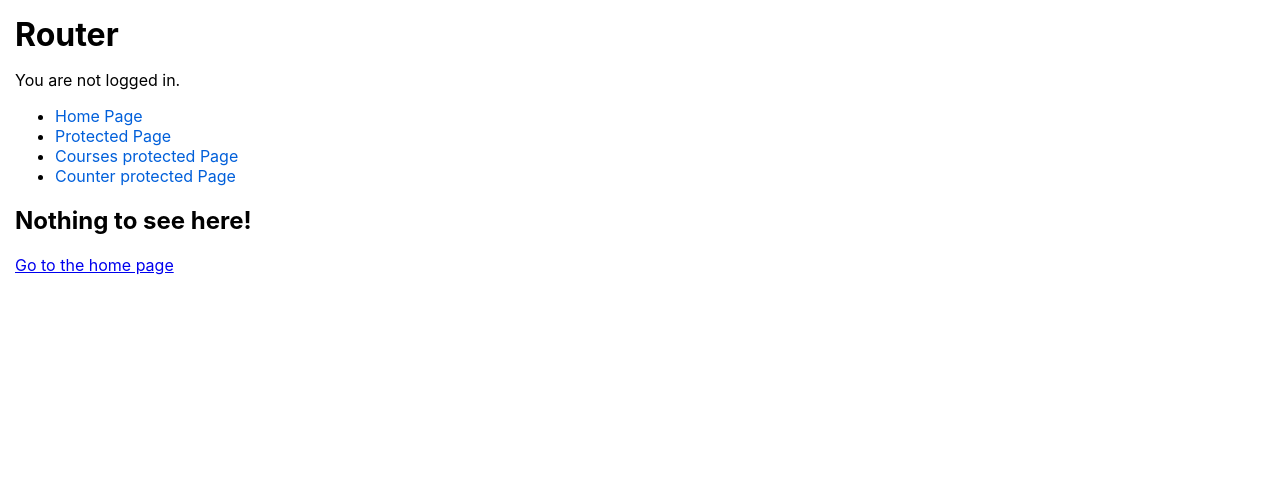
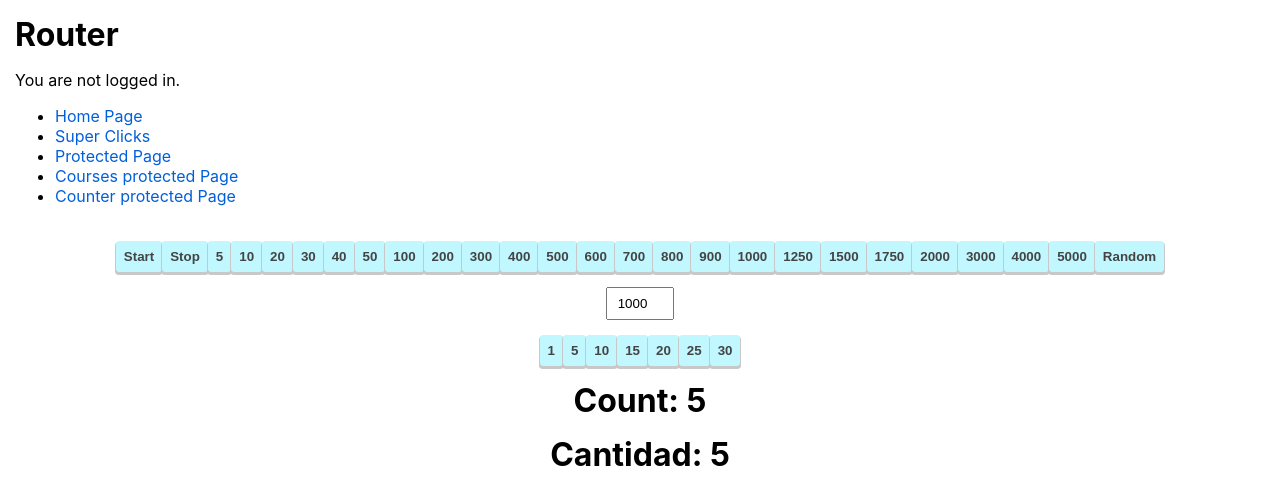
Before and after one commit to revione/template-react-ts-craco-styled-components-router, a React (Create React App) app: page /super-clicks in a window 1280 px wide. Shown: the top 504 px of the page. Built offline with nearby package versions, Linux system fonts and the light colour scheme.

Commit message:
super clicks

```diff
--- /dev/null
+++ b/src/pages/SuperClicks/index.tsx
@@ -0,0 +1,179 @@
+import { useCallback, useEffect, useRef, useState } from "react"
+import { Global } from "./styles"
+
+function useInterval(callback: () => void, delay: number, stop: boolean) {
+  const savedCallback = useRef<any>()
+
+  // Remember the latest callback.
+  useEffect(() => {
+    savedCallback.current = callback
+  }, [callback])
+
+  // Set up the interval.
+  useEffect(() => {
+    function tick() {
+      savedCallback.current()
+    }
+    if (delay !== null) {
+      let id = setInterval(tick, delay)
+      if (stop) clearInterval(id)
+      return () => clearInterval(id)
+    }
+  }, [delay, stop])
+}
+
+function getRndInteger(min: number, max: number) {
+  return Math.floor(Math.random() * (max - min + 1)) + min
+}
+
+const TheClicks = ({ clicks, delay, stop }: any) => {
+  useInterval(
+    () => {
+      clicks()
+    },
+    delay,
+    stop
+  )
+
+  return null
+}
+
+export const SuperClicks = () => {
+  const [delay, setDelay] = useState(1000)
+  const [count, setCount] = useState(0)
+  const [stop, setStop] = useState(false)
+  const [cantidad, setCantidad] = useState(5)
+
+  const divRef1 = useRef<HTMLDivElement>(null)
+  const divRef2 = useRef<HTMLDivElement>(null)
+  const divRef3 = useRef<HTMLDivElement>(null)
+  const divRef4 = useRef<HTMLDivElement>(null)
+  const divRef5 = useRef<HTMLDivElement>(null)
+
+  const clicks = () => {
+    if (divRef1) divRef1.current?.click()
+    if (divRef2) divRef2.current?.click()
+    if (divRef3) divRef3.current?.click()
+    if (divRef4) divRef4.current?.click()
+    if (divRef5) divRef5.current?.click()
+  }
+
+  const showConsole = (text: string) => {
+    console.log(
+      `%c  ${text} `,
+      `color:#a5cdff; font:700 12px "Herculanum" ,san-serif;`
+    )
+  }
+
+  useInterval(
+    () => {
+      // Your custom logic here
+      setCount(count + 1)
+    },
+    delay,
+    stop
+  )
+
+  function handleDelayChange(e: any) {
+    setDelay(e.target.value)
+  }
+
+  function handleSetDelay(de: any) {
+    setDelay(de)
+  }
+
+  function handleRandom() {
+    setDelay(getRndInteger(100, 1000))
+  }
+
+  function handleStop() {
+    setStop(true)
+    setStop(false)
+  }
+
+  console.log("delay ", delay)
+
+  const runClicks = useCallback(() => {
+    const list = []
+
+    for (let index = 0; index < cantidad; index++) {
+      list.push(<TheClicks key={index} {...{ clicks, delay, stop }} />)
+    }
+
+    return list
+  }, [cantidad, delay, stop])
+
+  return (
+    <Global>
+      {runClicks()}
+
+      <div>
+        <button onClick={() => handleSetDelay(10)}>Start</button>
+        <button onClick={handleStop}>Stop</button>
+        <button onClick={() => handleSetDelay(5)}>5</button>
+        <button onClick={() => handleSetDelay(10)}>10</button>
+        <button onClick={() => handleSetDelay(20)}>20</button>
+        <button onClick={() => handleSetDelay(30)}>30</button>
+        <button onClick={() => handleSetDelay(40)}>40</button>
+        <button onClick={() => handleSetDelay(50)}>50</button>
+
+        <button onClick={() => handleSetDelay(100)}>100</button>
+
+        <button onClick={() => handleSetDelay(200)}>200</button>
+
+        <button onClick={() => handleSetDelay(300)}>300</button>
+
+        <button onClick={() => handleSetDelay(400)}>400</button>
+
+        <button onClick={() => handleSetDelay(500)}>500</button>
+
+        <button onClick={() => handleSetDelay(600)}>600</button>
+
+        <button onClick={() => handleSetDelay(700)}>700</button>
+
+        <button onClick={() => handleSetDelay(800)}>800</button>
+
+        <button onClick={() => handleSetDelay(900)}>900</button>
+        <button onClick={() => handleSetDelay(1000)}>1000</button>
+        <button onClick={() => handleSetDelay(1250)}>1250</button>
+        <button onClick={() => handleSetDelay(1500)}>1500</button>
+        <button onClick={() => handleSetDelay(1750)}>1750</button>
+        <button onClick={() => handleSetDelay(2000)}>2000</button>
+        <button onClick={() => handleSetDelay(3000)}>3000</button>
+        <button onClick={() => handleSetDelay(4000)}>4000</button>
+        <button onClick={() => handleSetDelay(5000)}>5000</button>
+
+        <button onClick={() => handleRandom()}>Random</button>
+      </div>
+
+      <input
+        type="number"
+        min="10"
+        max="5000"
+        value={delay}
+        onChange={handleDelayChange}
+      />
+
+      <div>
+        <button onClick={() => setCantidad(1)}>1</button>
+        <button onClick={() => setCantidad(5)}>5</button>
+        <button onClick={() => setCantidad(10)}>10</button>
+        <button onClick={() => setCantidad(15)}>15</button>
+        <button onClick={() => setCantidad(20)}>20</button>
+        <button onClick={() => setCantidad(25)}>25</button>
+        <button onClick={() => setCantidad(30)}>30</button>
+      </div>
+
+      <h1>Count: {count}</h1>
+      <h1>Cantidad: {cantidad}</h1>
+
+      <div>
+        <div ref={divRef1} onClick={() => showConsole("Nice")} />
+        <div ref={divRef2} />
+        <div ref={divRef3} />
+        <div ref={divRef4} />
+        <div ref={divRef5} />
+      </div>
+    </Global>
+  )
+}
--- /dev/null
+++ b/src/pages/SuperClicks/styles.ts
@@ -0,0 +1,16 @@
+import styled from "styled-components"
+
+export const Global = styled.div`
+  display: flex;
+  flex-direction: column;
+  gap: 15px;
+  align-items: center;
+
+  margin-top: 35px;
+
+  input {
+    width: 50px;
+    padding: 7px;
+    text-align: center;
+  }
+`
--- a/src/router/_components/Layout/index.tsx
+++ b/src/router/_components/Layout/index.tsx
@@ -1,8 +1,8 @@
 // libraries
-import { Outlet } from "react-router-dom";
+import { Outlet } from "react-router-dom"
 // components
-import { AuthStatus } from "../.";
-import { Link } from "@components";
+import { AuthStatus } from "../."
+import { Link } from "@components"
 
 export function Layout() {
   return (
@@ -12,6 +12,9 @@ export function Layout() {
       <ul>
         <li>
           <Link to="/">Home Page</Link>
+        </li>
+        <li>
+          <Link to="/super-clicks">Super Clicks</Link>
         </li>
         <li>
           <Link to="/protected">Protected Page</Link>
@@ -26,5 +29,5 @@ export function Layout() {
 
       <Outlet />
     </div>
-  );
+  )
 }
```
Also changed, not shown: src/pages/index.ts (+9 -8 lines), src/router/index.tsx (+13 -8 lines).
